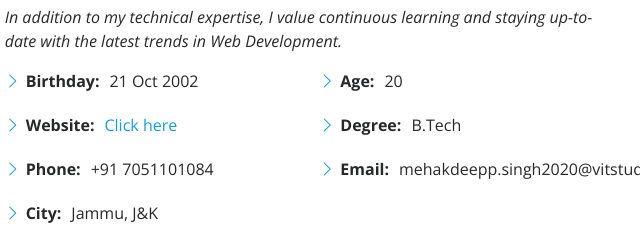
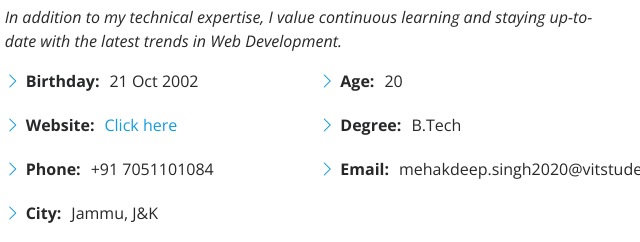
Before and after one commit to Mehakdeep123/PORTFOLIO, a plain HTML site: page index.html in a window 1280 px wide. Shown: the part 1171-1413 px from the top of the page, 640-1280 px from the left. Drawn offline with nearby package versions, Linux system fonts and the light colour scheme.

Commit message:
Update index.html

```diff
--- a/index.html
+++ b/index.html
@@ -130,7 +130,7 @@
                   <li><i class="bi bi-chevron-right"></i> <strong>Age:</strong> <span>20</span></li>
                   <li><i class="bi bi-chevron-right"></i> <strong>Degree:</strong> <span>B.Tech</span></li>
                   <li><i class="bi bi-chevron-right"></i> <strong>Email:</strong>
-                    <span>mehakdeepp.singh2020@vitstudent.ac.in</span>
+                    <span>mehakdeep.singh2020@vitstudent.ac.in</span>
                   </li>
                 </ul>
               </div>
```
